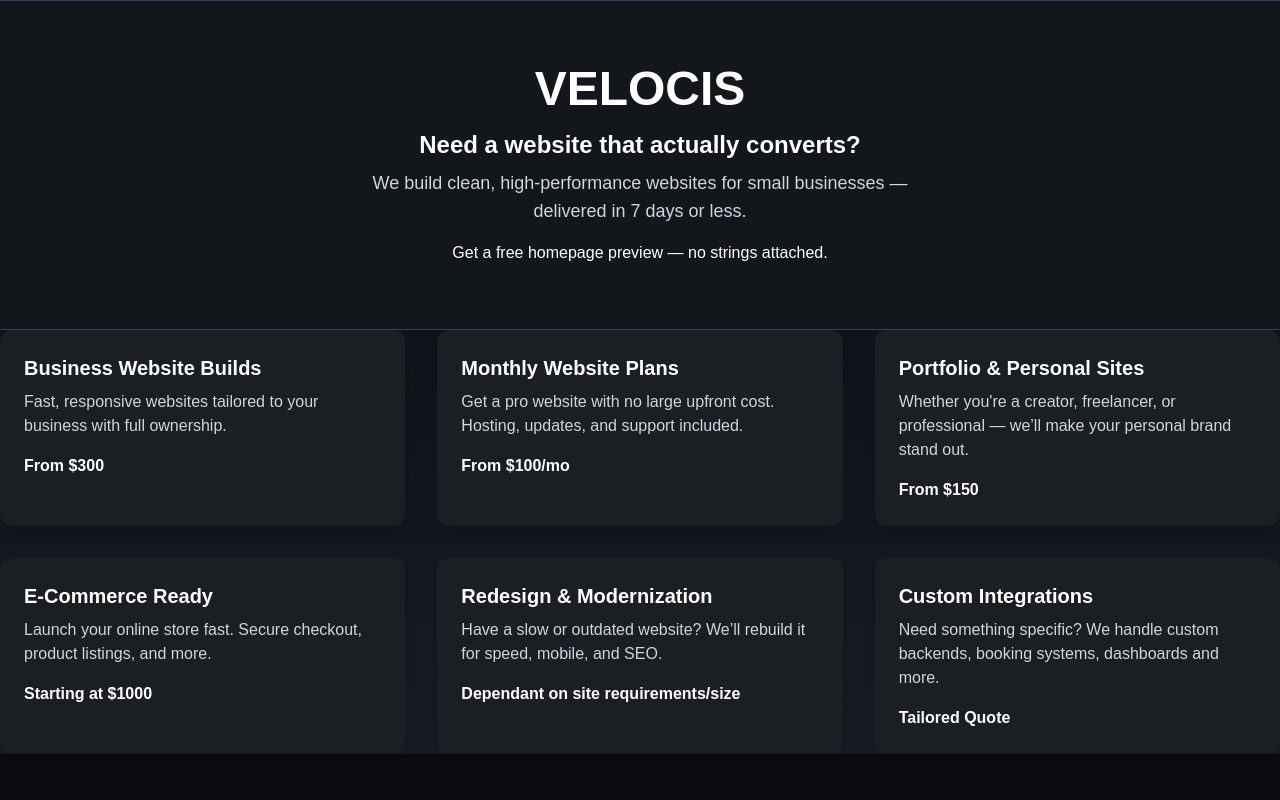
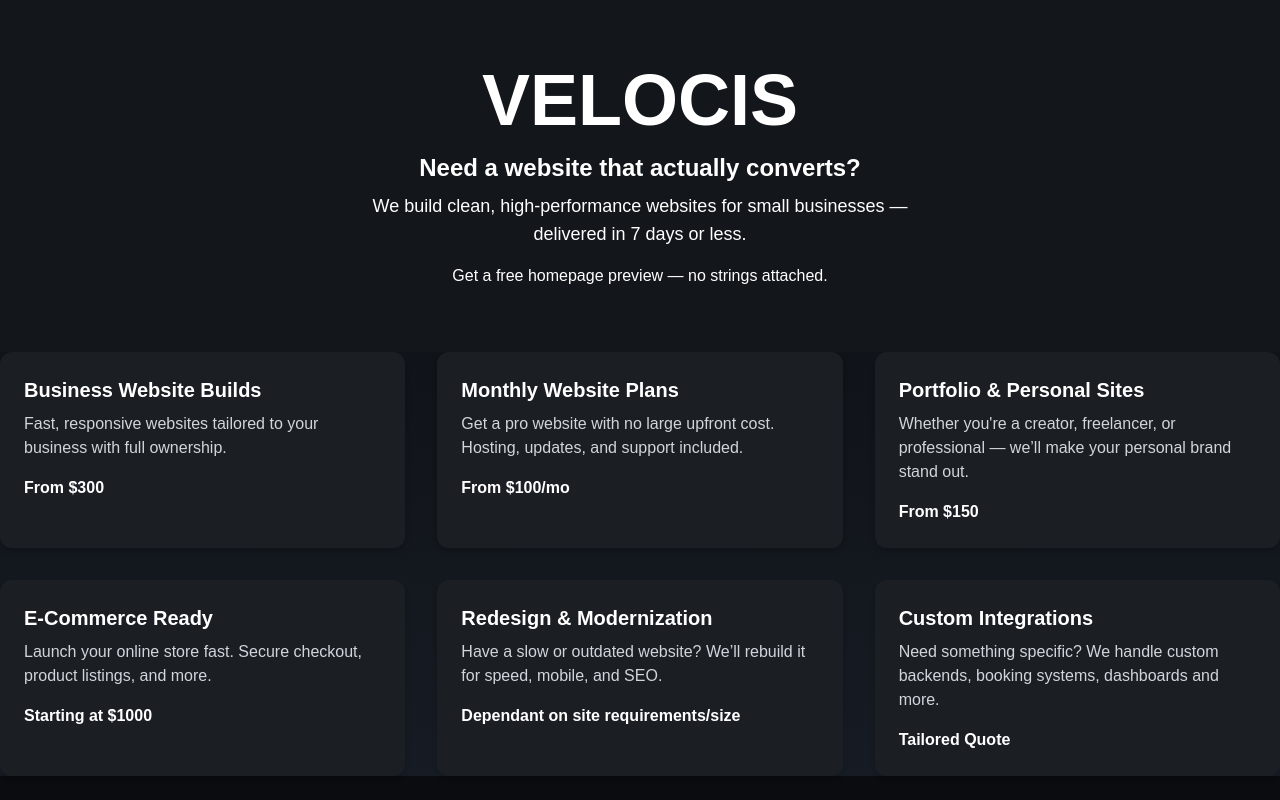
Before and after one commit to RiGisDead/velocis, a Next.js app: page / in a window 1280 px wide. Shown: the top 800 px of the page. Built offline with nearby package versions, Linux system fonts and the light colour scheme.

Commit message:
Cleaned up code

```diff
--- a/src/pages/index.tsx
+++ b/src/pages/index.tsx
@@ -26,15 +26,14 @@ export default function Home() {
         <meta name="twitter:title" content="Velocis | Fast, Modern Website Development" />
         <meta name="twitter:description" content="Custom websites for small businesses, creators, and more. Fast, sleek, and scalable." />
         <meta name="twitter:image" content="/logo.png" />
-
         <link rel="icon" href="/favicon.ico" />
       </Head>
 
       {/* Hero Section */}
-      <section className="bg-[#13161a] text-center py-16 px-4 border-y border-gray-700">
-        <h1 className="text-5xl font-bold mb-4">VELOCIS</h1>
+      <section className="bg-[#13161a] text-center py-16 px-4 border-gray-700">
+        <h1 className="text-7xl font-bold mb-4">VELOCIS</h1>
         <h2 className="text-2xl font-semibold mb-2">Need a website that actually converts?</h2>
-        <p className="text-lg mb-4 text-gray-300 max-w-xl mx-auto">
+        <p className="text-lg mb-4 text-white-300 max-w-xl mx-auto">
           We build clean, high-performance websites for small businesses — delivered in 7 days or less.
         </p>
         <p className="text-md text-white font-medium">Get a free homepage preview — no strings attached.</p>
```
